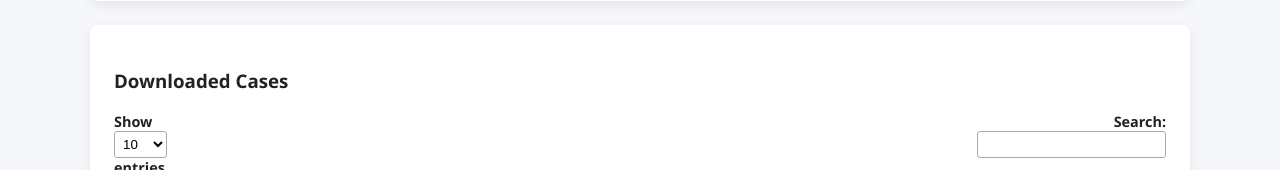
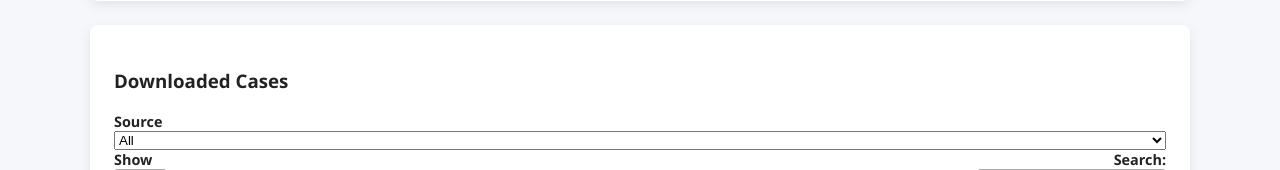
Before and after one commit to TehMM/bailiikc, a Flask app: template app/templates/report.html in a window 1280 px wide. Shown: the part 1119-1289 px from the top of the page. Run offline with Flask 3, Linux system fonts and the light colour scheme; the template is opened without the code that fills it, so the values that code supplies are empty; parts of the project's set-up code (start-up, migrations or seed data) failed here and were passed over; some libraries are stand-ins or nearby versions.

Commit message:
Tidy downloaded cases filter test setup

```diff
--- a/app/main.py
+++ b/app/main.py
@@ -136,17 +136,22 @@ def _load_download_records() -> list[dict[str, object]]:
     return load_download_records()
 
 
-def _get_download_rows_for_ui() -> list[dict[str, object]]:
+def _get_download_rows_for_ui(source: str | None = None) -> list[dict[str, object]]:
     """Return download rows for the UI (report + JSON API)."""
+
+    normalized_source = sources.coerce_source(source) if source else None
 
     if use_db_reporting():
         rows_from_db = db_reporting.get_download_rows_for_run(
-            status_filter="downloaded"
+            status_filter="downloaded", source=normalized_source
         )
         return [dict(row) for row in rows_from_db]
 
     records = _load_download_records()
-    return build_download_rows(records)
+    rows = build_download_rows(records)
+    if normalized_source:
+        return [row for row in rows if row.get("source") == normalized_source]
+    return rows
 
 
 def _get_webhook_token() -> str | None:
@@ -571,7 +576,10 @@ def webhook_changedetection() -> Response:
 def api_downloaded_cases() -> Response:
     """Return the downloaded cases in a JSON payload suitable for DataTables."""
 
-    rows = _get_download_rows_for_ui()
+    raw_source = request.args.get("source")
+    source = sources.coerce_source(raw_source) if raw_source else None
+
+    rows = _get_download_rows_for_ui(source=source)
     return jsonify({"data": rows})
 
 
@@ -677,6 +685,8 @@ def api_db_downloaded_cases() -> Response:
 
     run_id_param = request.args.get("run_id")
     status = request.args.get("status", "downloaded")
+    raw_source = request.args.get("source")
+    source = sources.coerce_source(raw_source) if raw_source else None
 
     run_id: int | None
     if run_id_param is None or run_id_param == "":
@@ -687,7 +697,9 @@ def api_db_downloaded_cases() -> Response:
         except ValueError:
             return jsonify({"ok": False, "error": "invalid run_id"}), 400
 
-    rows = db_reporting.get_download_rows_for_run(run_id=run_id, status_filter=status)
+    rows = db_reporting.get_download_rows_for_run(
+        run_id=run_id, status_filter=status, source=source
+    )
     return jsonify({"data": rows})
 
 
--- a/app/scraper/db_reporting.py
+++ b/app/scraper/db_reporting.py
@@ -513,7 +513,9 @@ def get_run_download_stats(run_id: int) -> Dict[str, int]:
 
 
 def get_download_rows_for_run(
-    run_id: Optional[int] = None, status_filter: Optional[str] = None
+    run_id: Optional[int] = None,
+    status_filter: Optional[str] = None,
+    source: str | None = None,
 ) -> List[Dict[str, Any]]:
     """Return download rows for the given run, optionally filtered by status."""
 
@@ -521,6 +523,8 @@ def get_download_rows_for_run(
     if resolved_run_id is None:
         log_line("[DB_REPORTING] No runs found when building download rows")
         return []
+
+    normalized_source = sources.coerce_source(source) if source else None
 
     conn = db.get_connection()
     query = [
@@ -572,6 +576,10 @@ def get_download_rows_for_run(
         else:
             size_kb = 0
 
+        row_source = sources.coerce_source(row["source"])
+        if normalized_source and row_source != normalized_source:
+            continue
+
         rows.append(
             {
                 "actions_token": actions_token,
@@ -586,7 +594,7 @@ def get_download_rows_for_run(
                 "saved_path": saved_path,
                 "filename": filename,
                 "size_kb": size_kb,
-                "source": sources.coerce_source(row["source"]),
+                "source": row_source,
             }
         )
 
--- a/app/templates/report.html
+++ b/app/templates/report.html
@@ -112,6 +112,17 @@
     </details>
     {% endif %}
     {% endif %}
+    <div class="table-actions">
+        <label for="downloaded-cases-source-filter">
+            Source
+            <select id="downloaded-cases-source-filter">
+                <option value="">All</option>
+                {% for source in available_sources %}
+                <option value="{{ source }}">{{ source }}</option>
+                {% endfor %}
+            </select>
+        </label>
+    </div>
     <div class="table-scroll">
         <table id="downloaded-cases" class="display compact" style="width:100%">
             <thead>
@@ -197,8 +208,20 @@ $(function() {
         });
     }
 
-    $('#downloaded-cases').DataTable({
-        ajax: '{{ url_for('api_downloaded_cases') }}',
+    const downloadsTableEl = $('#downloaded-cases');
+    const downloadsSourceFilter = $('#downloaded-cases-source-filter');
+    if (downloadsTableEl.length) {
+        const downloadsApiBase = '{{ url_for('api_downloaded_cases') }}';
+        const downloadsUrl = () => {
+            const source = downloadsSourceFilter.val();
+            if (source) {
+                return `${downloadsApiBase}?source=${encodeURIComponent(source)}`;
+            }
+            return downloadsApiBase;
+        };
+
+        const downloadsTable = downloadsTableEl.DataTable({
+            ajax: downloadsUrl(),
             deferRender: true,
             scrollY: '50vh',
             scroller: true,
@@ -222,6 +245,11 @@ $(function() {
                 { data: 'actions_token', title: 'Actions Token' }
             ]
         });
+
+        downloadsSourceFilter.on('change', function() {
+            downloadsTable.ajax.url(downloadsUrl()).load();
+        });
+    }
 });
 </script>
 {% endblock %}
```
Also changed, not shown: tests/test_downloaded_cases_api.py (+46 -2 lines). Lines whose indentation alone changed are shown as unchanged.
